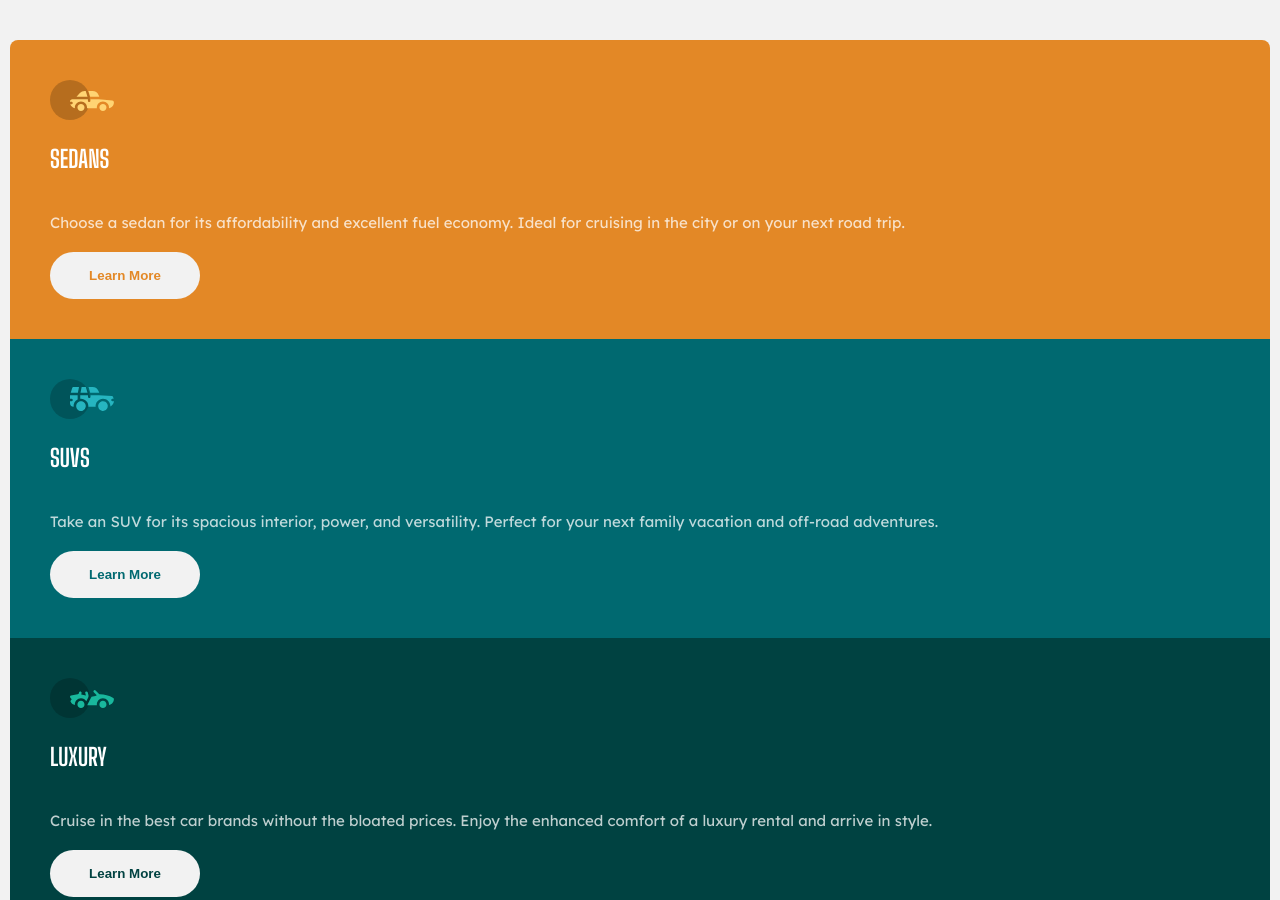
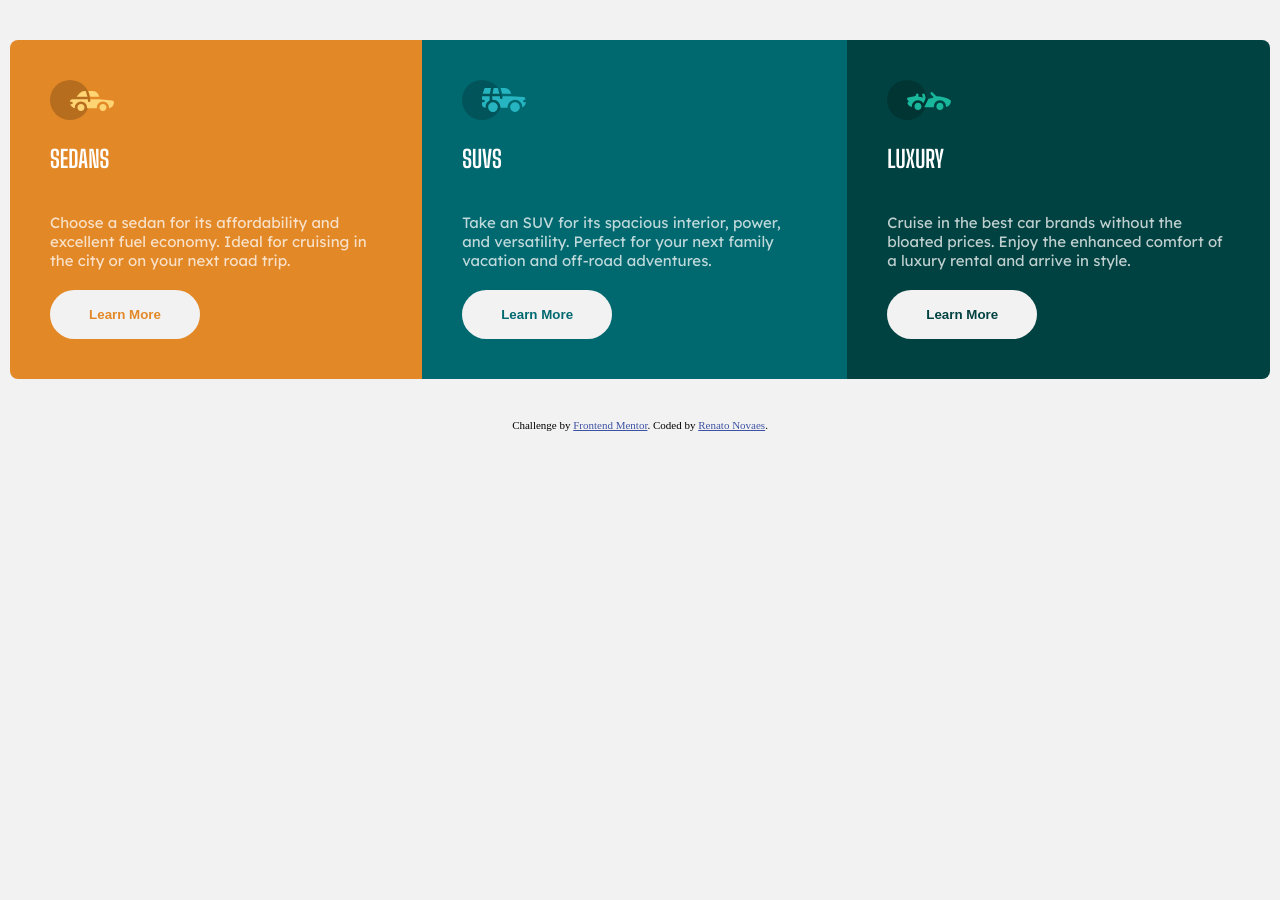
Before and after one commit to renatoalmeida49/3-column-challenge, a plain HTML site: page index.html in a window 1280 px wide. Shown: the top 900 px of the page. After the commit the page ends 800 px from the top, so only its background shows below. Drawn offline with Linux system fonts and the light colour scheme.

Commit message:
Stable version

```diff
--- a/assets/css/style.css
+++ b/assets/css/style.css
@@ -17,6 +17,8 @@ button {
     font-weight: 700;
     width: 100%;
     max-width: 150px;
+    cursor: pointer;
+    border: 1px solid transparent;
 }
 
 div.sedans {
@@ -61,3 +63,23 @@ p {
     color: hsla(0, 0%, 100%, 0.75);
     padding: 20px 0;
 }
+
+button:hover {
+    background: transparent;
+    color: white;
+    border: 1px solid white;
+}
+
+@media (min-width: 768px) {
+    .container {
+        display: flex;
+    }
+
+    div.sedans {
+        border-radius: 8px 0 0 8px;
+    }
+
+    div.luxury {
+        border-radius: 0 8px 8px 0;
+    }
+}
--- a/index.html
+++ b/index.html
@@ -14,7 +14,7 @@
 
   <!-- Feel free to remove these styles or customise in your own stylesheet 👍 -->
   <style>
-    .attribution { font-size: 11px; text-align: center; }
+    .attribution { font-size: 11px; text-align: center; padding: 40px;}
     .attribution a { color: hsl(228, 45%, 44%); }
   </style>
 </head>
```
